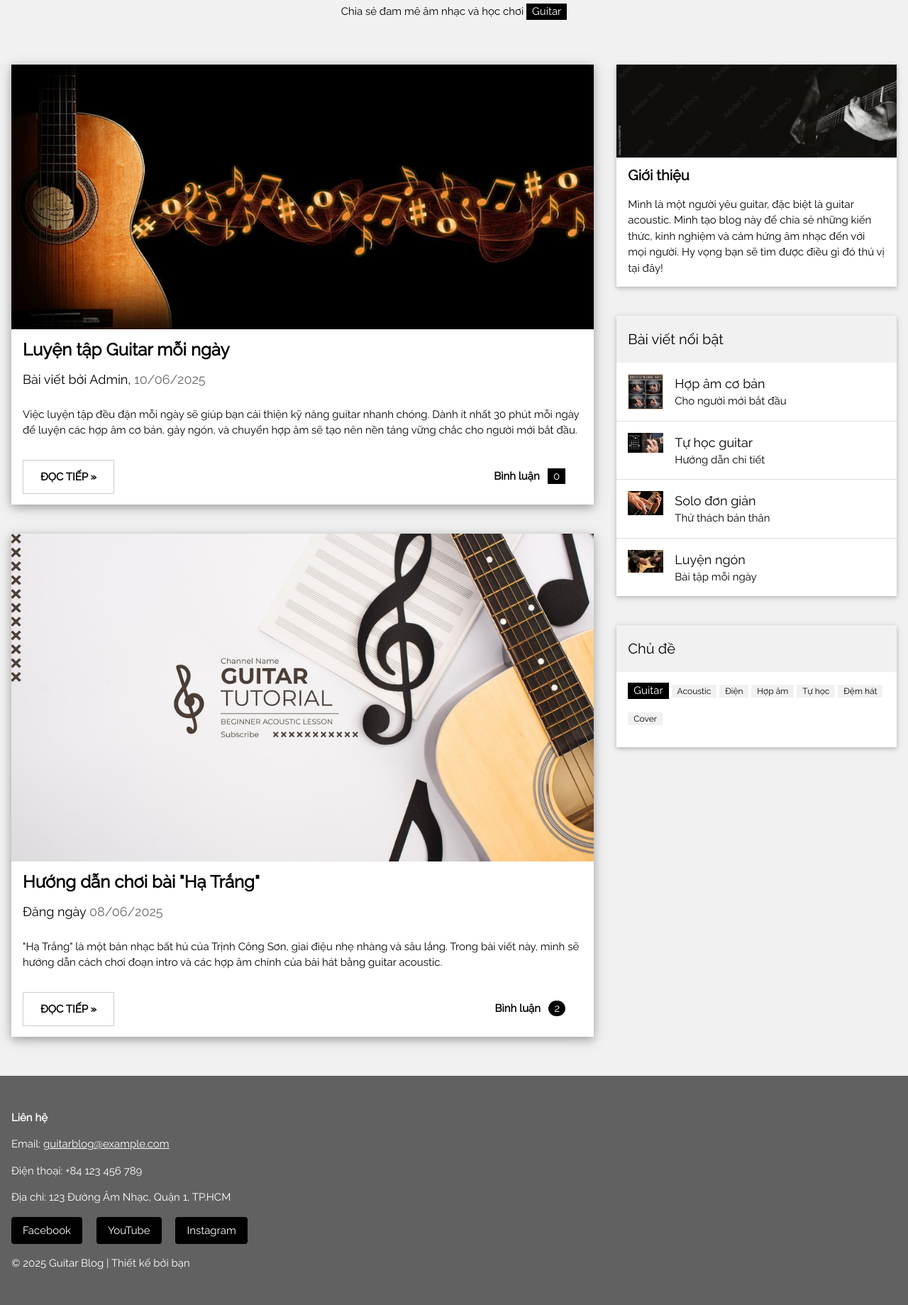
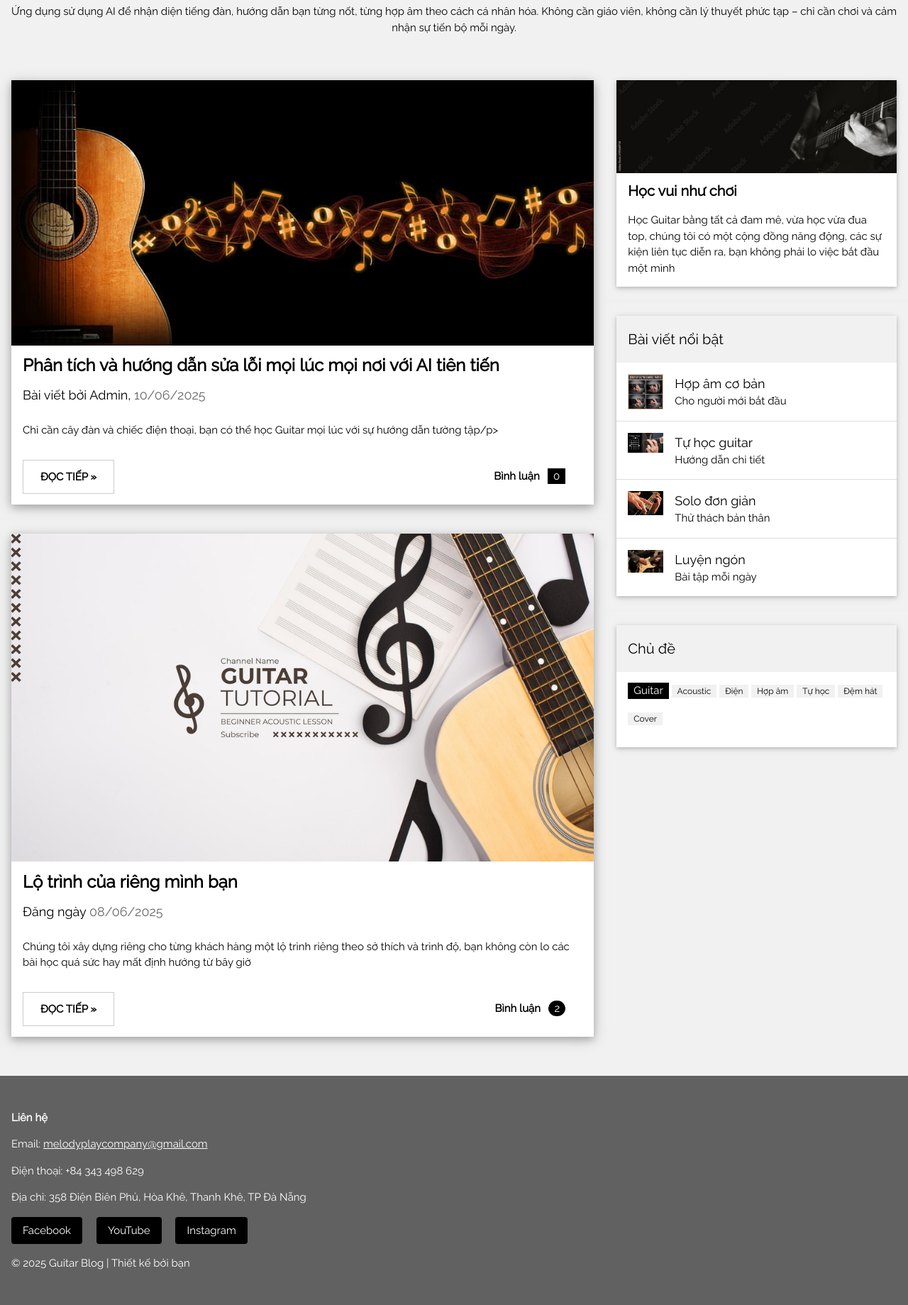
Before and after one commit to triule/MyGuitar, a plain HTML site: page index.html in a window 1280 px wide. Shown: the part 106-1945 px from the top of the page at 71% size. Drawn offline with nearby package versions, Linux system fonts and the light colour scheme.

Commit message:
Thêm file index.html và hình ảnh

```diff
--- a/HomePage.html
+++ b/index.html
@@ -1,7 +1,7 @@
 <!DOCTYPE html>
 <html>
 <head>
-  <title>Guitar Blog - Chia sẻ đam mê âm nhạc</title>
+  <title>Guitar AI - Học guitar thật dễ dàng</title>
   <meta charset="UTF-8">
   <meta name="viewport" content="width=device-width, initial-scale=1">
   <link rel="stylesheet" href="https://www.w3schools.com/w3css/5/w3.css">
@@ -16,8 +16,8 @@
 
 <!-- Header -->
 <header class="w3-container w3-center w3-padding-32">
-  <h1><b>Guitar Tutorial </b></h1>
-  <p> Chia sẻ đam mê âm nhạc và học chơi <span class="w3-tag">Guitar</span></p>
+  <h1><b>Melody Play</b></h1>
+  <p>  Ứng dụng sử dụng AI để nhận diện tiếng đàn, hướng dẫn bạn từng nốt, từng hợp âm theo cách cá nhân hóa. Không cần giáo viên, không cần lý thuyết phức tạp – chỉ cần chơi và cảm nhận sự tiến bộ mỗi ngày.</p>
 </header>
 
 <!-- Grid -->
@@ -29,12 +29,12 @@
   <div class="w3-card-4 w3-margin w3-white">
     <img src="/image/guitar_2.jpg" alt="Guitar Acoustic" style="width:100%">
     <div class="w3-container">
-      <h3><b>Luyện tập Guitar mỗi ngày</b></h3>
+      <h3><b>Phân tích và hướng dẫn sửa lỗi mọi lúc mọi nơi với AI tiên tiến</b></h3>
       <h5>Bài viết bởi Admin, <span class="w3-opacity">10/06/2025</span></h5>
     </div>
 
     <div class="w3-container">
-      <p>Việc luyện tập đều đặn mỗi ngày sẽ giúp bạn cải thiện kỹ năng guitar nhanh chóng. Dành ít nhất 30 phút mỗi ngày để luyện các hợp âm cơ bản, gảy ngón, và chuyển hợp âm sẽ tạo nên nền tảng vững chắc cho người mới bắt đầu.</p>
+      <p>Chỉ cần cây đàn và chiếc điện thoại, bạn có thể học Guitar mọi lúc với sự hướng dẫn tường tập/p>
       <div class="w3-row">
         <div class="w3-col m8 s12">
           <p><button class="w3-button w3-padding-large w3-white w3-border"><b>ĐỌC TIẾP »</b></button></p>
@@ -51,12 +51,12 @@
   <div class="w3-card-4 w3-margin w3-white">
     <img src="/image/banner_tutorial_2.jpeg" alt="Guitar Tutorial" style="width:100%">
     <div class="w3-container">
-      <h3><b>Hướng dẫn chơi bài "Hạ Trắng"</b></h3>
+      <h3><b>Lộ trình của riêng mình bạn</b></h3>
       <h5>Đăng ngày <span class="w3-opacity">08/06/2025</span></h5>
     </div>
 
     <div class="w3-container">
-      <p>"Hạ Trắng" là một bản nhạc bất hủ của Trịnh Công Sơn, giai điệu nhẹ nhàng và sâu lắng. Trong bài viết này, mình sẽ hướng dẫn cách chơi đoạn intro và các hợp âm chính của bài hát bằng guitar acoustic.</p>
+      <p>Chúng tôi xây dựng riêng cho từng khách hàng một lộ trình riêng theo sở thích và trình độ, bạn không còn lo các bài học quá sức hay mất định hướng từ bây giờ</p>
       <div class="w3-row">
         <div class="w3-col m8 s12">
           <p><button class="w3-button w3-padding-large w3-white w3-border"><b>ĐỌC TIẾP »</b></button></p>
@@ -76,8 +76,8 @@
   <div class="w3-card w3-margin w3-margin-top">
     <img src="/image/guitar_1.jpg" style="width:100%">
     <div class="w3-container w3-white">
-      <h4><b>Giới thiệu</b></h4>
-      <p>Mình là một người yêu guitar, đặc biệt là guitar acoustic. Mình tạo blog này để chia sẻ những kiến thức, kinh nghiệm và cảm hứng âm nhạc đến với mọi người. Hy vọng bạn sẽ tìm được điều gì đó thú vị tại đây!</p>
+      <h4><b>Học vui như chơi</b></h4>
+      <p>Học Guitar bằng tất cả đam mê, vừa học vừa đua top, chúng tôi có một cộng đồng năng động, các sự kiện liên tục diễn ra, bạn không phải lo việc bắt đầu một mình</p>
     </div>
   </div><hr>
 
@@ -140,9 +140,9 @@
   <!-- Thông tin liên hệ -->
   <div class="w3-margin-top">
     <p><strong>Liên hệ</strong></p>
-    <p>Email: <a href="mailto:guitarblog@example.com">guitarblog@example.com</a></p>
-    <p>Điện thoại: +84 123 456 789</p>
-    <p>Địa chỉ: 123 Đường Âm Nhạc, Quận 1, TP.HCM</p>
+    <p>Email: <a href="mailto:guitarblog@example.com">melodyplaycompany@gmail.com </a></p>
+    <p>Điện thoại: +84 343 498 629 </p>
+    <p>Địa chỉ: 358 Điện Biên Phủ, Hòa Khê, Thanh Khê, TP Đà Nẵng</p>
   </div>
 
   <!-- Mạng xã hội -->
```
